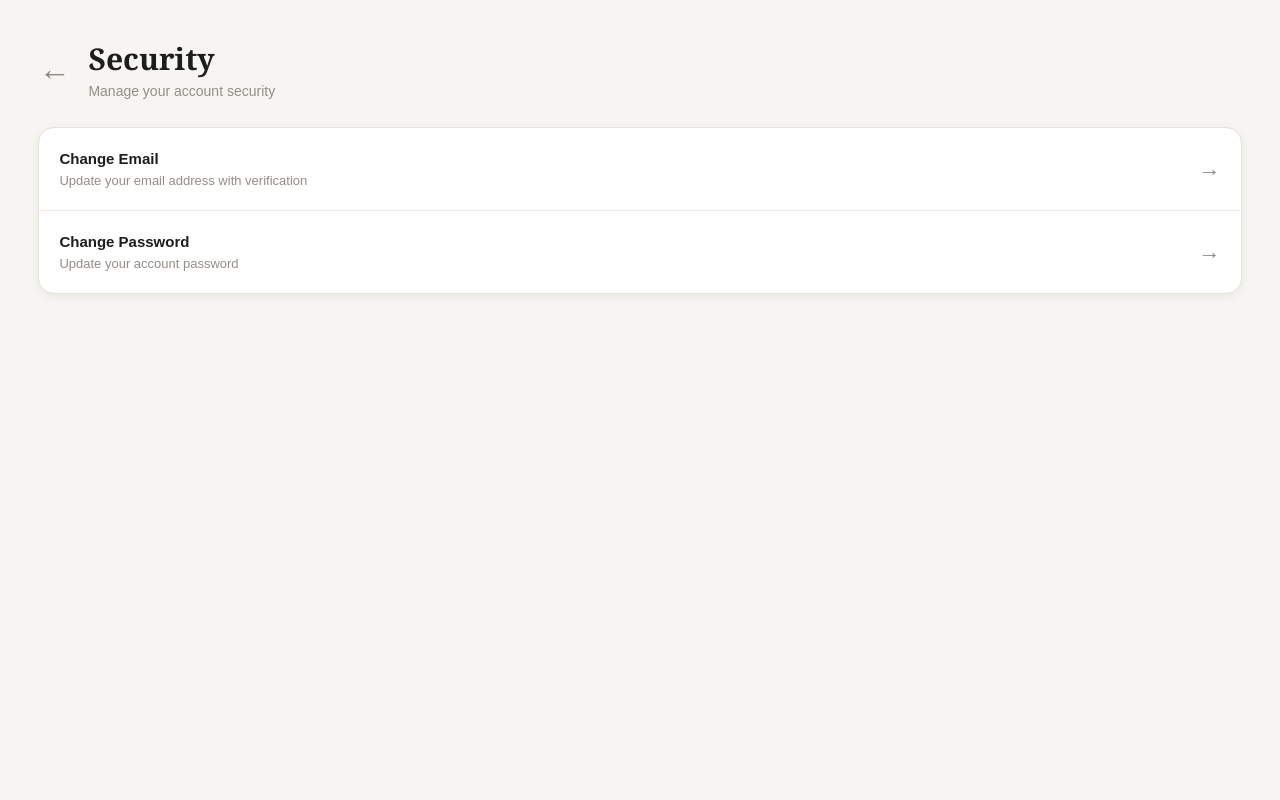
After one commit to adiishhh/cafe_ecommerce, a Django app: page /profile/security in a window 1280 px wide. The commit adds this page. Run offline with Django 5.2, Linux system fonts and the light colour scheme; the visitor is signed in with stand-in values (Sample User, id 1).

Commit message:
Security section added

```diff
--- a/users/static/users/css/profile.css
+++ b/users/static/users/css/profile.css
@@ -247,7 +247,7 @@ a {
     border: none;
     border-radius: 12px;
 
-    background: transparent;
+    background: #fdebcc;
 
     color: #d93600;
 
@@ -530,6 +530,90 @@ a {
     background: #c83200;
 }
 
+/* Security */
+
+.security-link {
+    display: flex;
+    align-items: center;
+    justify-content: space-between;
+
+    padding: 20px;
+
+    color: inherit;
+}
+
+.security-content h2 {
+    margin: 0 0 5px;
+
+    font-size: 15px;
+    font-weight: 600;
+}
+
+.security-content p {
+    margin: 0;
+
+    color: #948d87;
+
+    font-size: 13px;
+}
+
+.security-arrow {
+    color: #8f8984;
+
+    font-size: 22px;
+}
+
+
+/* Security Options */
+
+.security-options {
+    overflow: hidden;
+}
+
+.security-option {
+    display: flex;
+    align-items: center;
+    justify-content: space-between;
+
+    padding: 22px 20px;
+
+    color: inherit;
+
+    border-bottom: 1px solid #eeeae6;
+
+    transition: background 0.15s ease;
+}
+
+.security-option:last-child {
+    border-bottom: none;
+}
+
+.security-option:hover {
+    background: #faf9f7;
+}
+
+.security-option-content h2 {
+    margin: 0 0 6px;
+
+    font-size: 15px;
+    font-weight: 600;
+}
+
+.security-option-content p {
+    margin: 0;
+
+    color: #948d87;
+
+    font-size: 13px;
+}
+
+.security-option-arrow {
+    color: #8f8984;
+
+    font-size: 22px;
+
+    margin-left: 20px;
+}
 
 /* Mobile */
 
--- /dev/null
+++ b/users/templates/users/security.html
@@ -0,0 +1,102 @@
+{% load static %}
+
+<!DOCTYPE html>
+<html lang="en">
+
+<head>
+
+    <meta charset="UTF-8">
+
+    <meta name="viewport"
+          content="width=device-width, initial-scale=1.0">
+
+    <title>Security | SmartCafe</title>
+
+    <link rel="icon"
+          type="image/png"
+          href="{% static 'users/images/favicon.png' %}">
+
+    <link rel="stylesheet"
+          href="{% static 'users/css/profile.css' %}">
+
+</head>
+
+
+<body>
+
+<main class="profile-page">
+
+    <div class="profile-container">
+
+        <!-- Header -->
+
+        <header class="profile-header">
+
+            <a href="{% url 'profile' %}"
+               class="back-button">
+                ←
+            </a>
+
+            <div>
+
+                <h1>Security</h1>
+
+                <p>Manage your account security</p>
+
+            </div>
+
+        </header>
+
+
+        <!-- Security Options -->
+
+        <section class="profile-section security-options">
+
+            <a href="#"
+               class="security-option">
+
+                <div class="security-option-content">
+
+                    <h2>Change Email</h2>
+
+                    <p>
+                        Update your email address with verification
+                    </p>
+
+                </div>
+
+                <span class="security-option-arrow">
+                    →
+                </span>
+
+            </a>
+
+
+            <a href="#"
+               class="security-option">
+
+                <div class="security-option-content">
+
+                    <h2>Change Password</h2>
+
+                    <p>
+                        Update your account password
+                    </p>
+
+                </div>
+
+                <span class="security-option-arrow">
+                    →
+                </span>
+
+            </a>
+
+        </section>
+
+    </div>
+
+</main>
+
+</body>
+
+</html>
--- a/users/urls.py
+++ b/users/urls.py
@@ -8,6 +8,7 @@ urlpatterns = [
     path("login/", views.login_view, name='login'),
     path("profile/", views.profile, name='profile'),
     path('profile/edit', views.edit_profile, name='edit_profile'),
+    path('profile/security', views.security, name='security'),
     path("logout/", views.logout_view, name="logout"),
     path('verify-signup-otp/<uuid:signup_id>/',views.verify_signup_otp,name='verify_signup_otp'),
     path('resend-signup-otp/<uuid:signup_id>/',views.resend_signup_otp,name='resend_signup_otp'),
--- a/users/views.py
+++ b/users/views.py
@@ -178,6 +178,10 @@ def edit_profile(request):
 
     return render(request, 'users/edit_profile.html', {'form': form})
 
+@login_required
+def security(request):
+    return render(request, 'users/security.html')
+
 def logout_view(request):
     logout(request)
     return redirect('home')
```
Also changed, not shown: users/templates/users/profile.html (+18 -0 lines).
